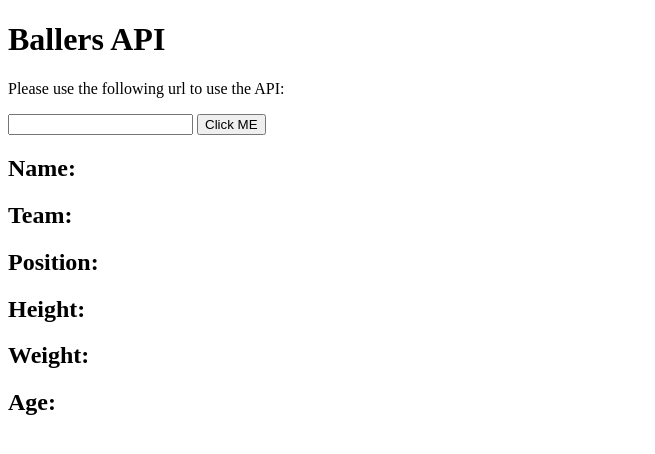
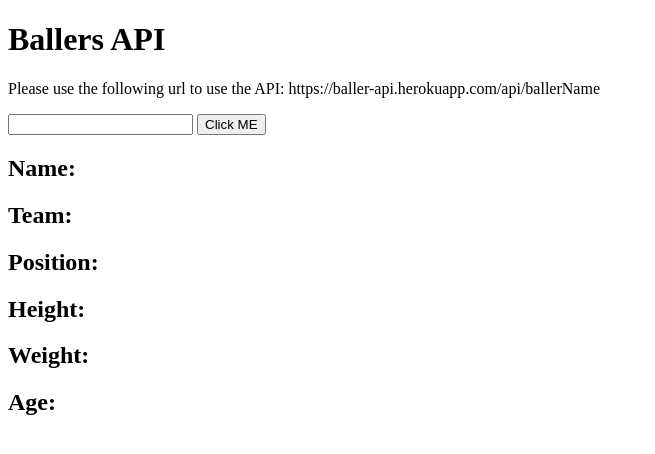
Before and after one commit to thecal23/ballers-api, a website: page index.html in a window 1280 px wide. Shown: the whole page, without its empty margins (0-655 px from the left). Drawn offline with Linux system fonts and the light colour scheme.

Commit message:
updated index.html

```diff
--- a/index.html
+++ b/index.html
@@ -8,7 +8,7 @@
 </head>
 <body>
     <h1>Ballers API</h1>
-    <p>Please use the following url to use the API: </p>
+    <p>Please use the following url to use the API: https://baller-api.herokuapp.com/api/ballerName </p>
 
     <input type="text">
     <button>Click ME</button>
```
